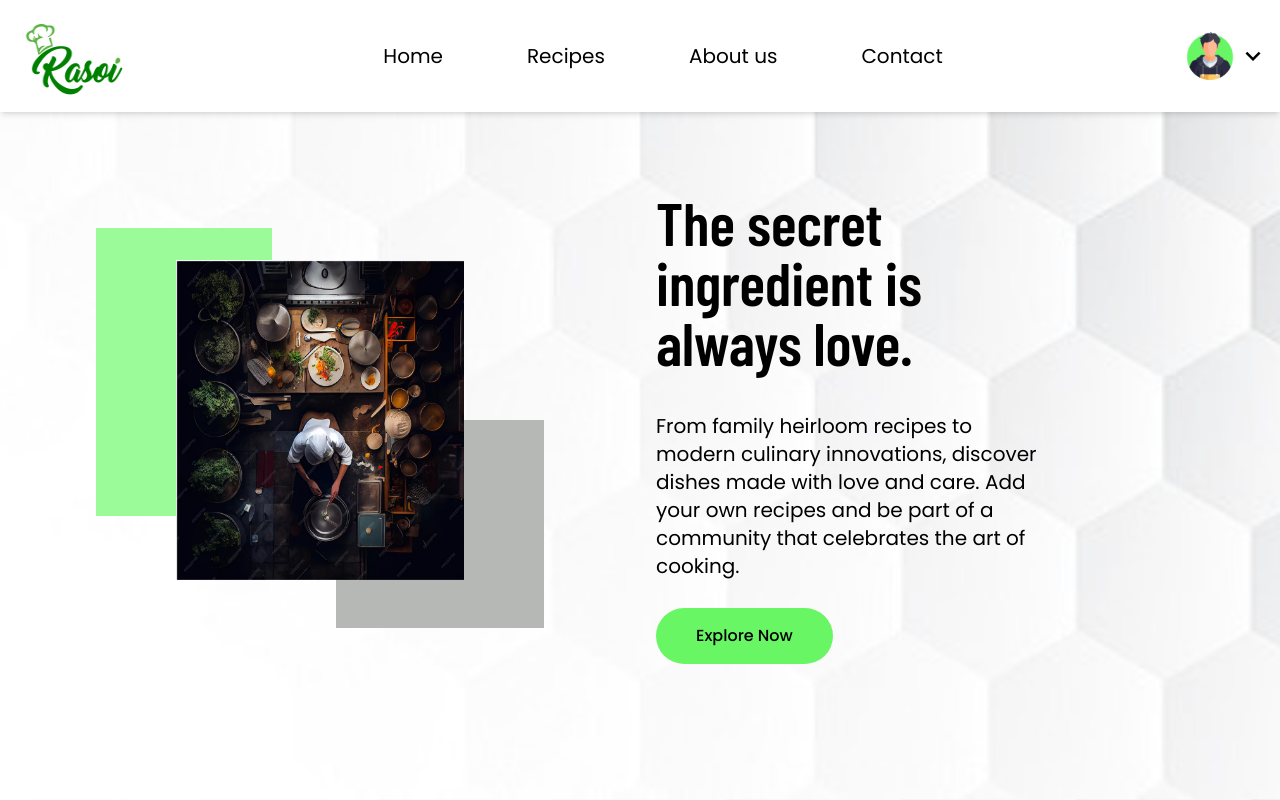
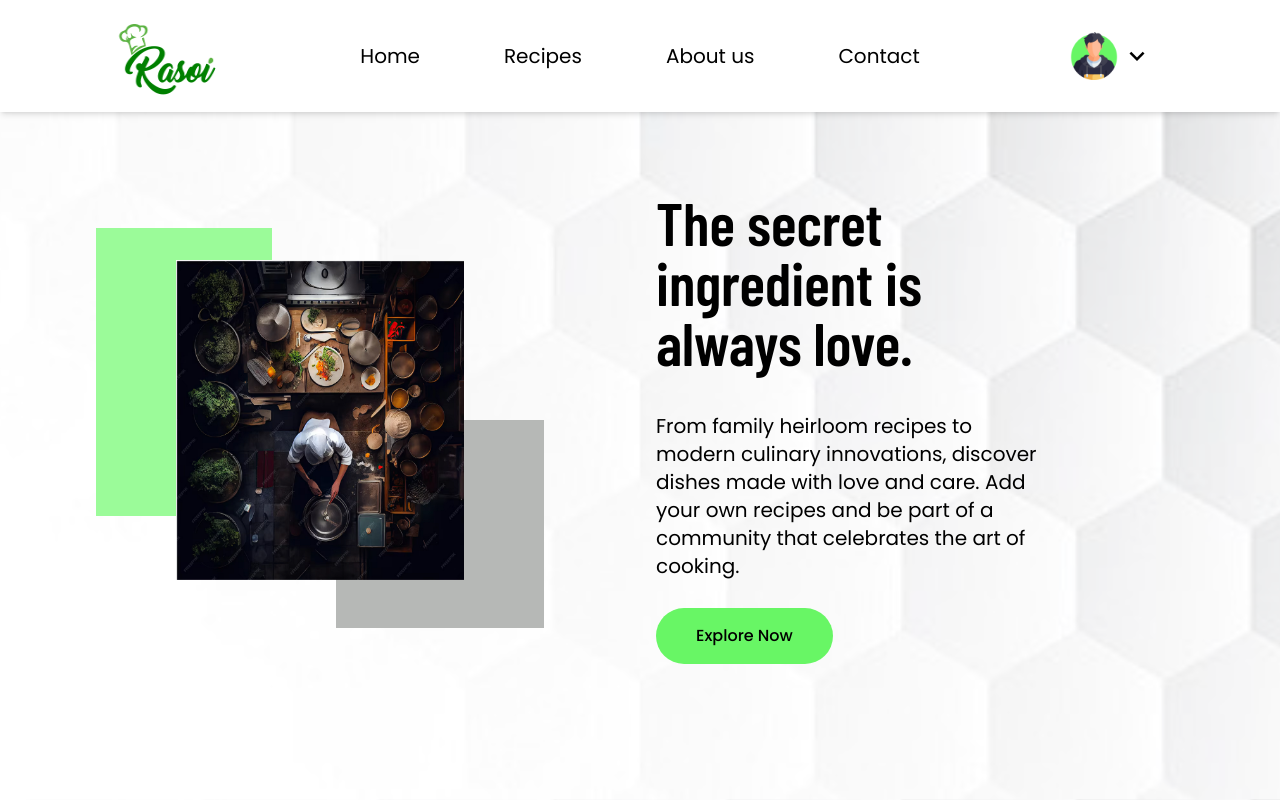
Before and after one commit to Bhushan9001/Rasoi, a React (Vite) app in the folder client/: page / in a window 1280 px wide. Shown: the top 800 px of the page. Built offline with nearby package versions, Linux system fonts and the light colour scheme.

Commit message:
dropdown adjusted

```diff
--- a/client/src/components/Navbar.jsx
+++ b/client/src/components/Navbar.jsx
@@ -34,11 +34,13 @@ const Navbar = () => {
   return (
     <>
       <nav className="px-3 py-4 bg-white shadow-md w-full top-0 fixed z-50">
-        <div className="container mx-auto flex justify-between items-center">
-          <div className="text-2xl font-bold">
+        <div className="flex justify-between md:justify-start items-center w-full">
+
+          <div className="text-2xl font-bold w-[25%] flex justify-center">
             <img className="w-24 h-16 md:w-32 md:h-20" src={logo} alt="Logo" />
             {/* Rasoi */}
           </div>
+
           <div className="md:hidden flex justify-center items-center space-x-4">
             <button
               onClick={toggleNavbar}
@@ -61,7 +63,8 @@ const Navbar = () => {
               </svg>
             </button>
           </div>
-          <div className="hidden md:flex flex-1 justify-center items-center space-x-8 font-poppins font-normal text-xl">
+
+          <div className="hidden md:flex flex-1 justify-center items-center space-x-8 font-poppins font-normal text-xl w-[50%]">
             <Scroll to="Home" className="block px-4 py-2 md:px-6 md:py-3 border-2 border-white hover:border-b-[#59c857] hover:cursor-pointer" smooth duration={500}>
               Home
             </Scroll>
@@ -75,53 +78,9 @@ const Navbar = () => {
               Contact
             </Scroll>
           </div>
-          <div className="hidden md:flex items-center space-x-5 font-poppins font-normal text-xl">
-
-            {/* <div>
-                <div className='flex justify-center items-center space-x-1 cursor-pointer'>
-                  {
-                    loggedIn && user ? <Avatar name={user} />
-                      :
-                      <div>
-                        <img className="w-12 h-12" src={boy} alt="Landing" />
-                      </div>
-                  }
 
 
-                  {
-                    arrow === true ? (
-                      <MdOutlineKeyboardArrowUp size={30} onClick={handleArrow} />
-                    ) : (
-                      <MdOutlineKeyboardArrowDown size={30} onClick={handleArrow} />
-                    )
-                  }
-
-                </div>
-
-
-                <div className='z-0'>
-                  {
-                    arrow === true ? (
-                      <div className=''>
-                        <div>
-                          My Recipes
-                        </div>
-                        <div>
-                          Logout
-                        </div>
-                      </div>
-                    ) : (
-                      <div>
-                        <div>
-                          Login
-                        </div>
-                      </div>
-                    )
-                  }
-                </div>
-
-
-              </div> */}
+          <div className="hidden md:flex justify-center items-center space-x-5 font-poppins font-normal text-xl w-[25%]">
 
             <div>
               <div className='flex justify-center items-center space-x-1 cursor-pointer' onClick={handleArrow}>
@@ -180,7 +139,10 @@ const Navbar = () => {
             </div>
 
           </div>
+
         </div>
+
+
         <div className={`${isOpen ? 'block' : 'hidden'} md:hidden mt-4`}>
           <div className="flex flex-col items-center space-y-4 font-poppins font-normal text-xl">
             <Scroll to="Home" className="block px-4 py-2 border-2 border-white hover:border-b-[#68F665]">
```
